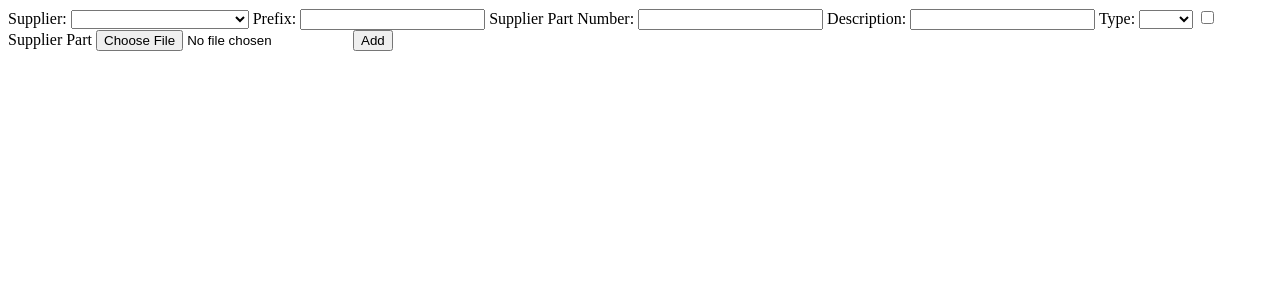
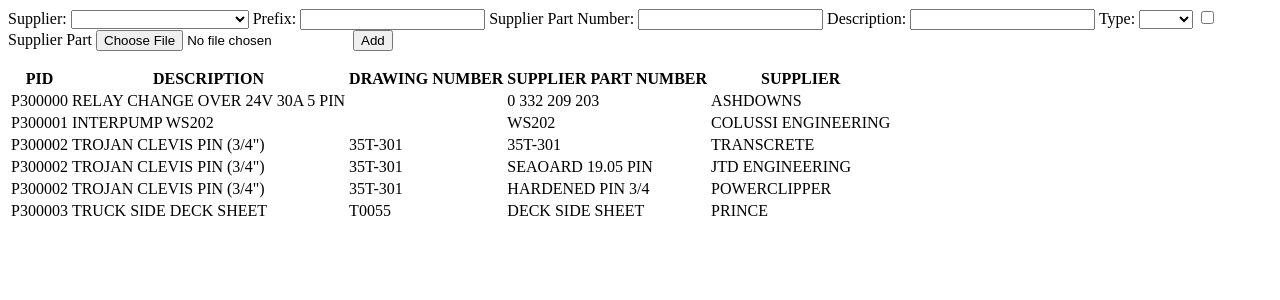
Before and after one commit to neas5791/dbPart, a PHP site: page / in a window 1280 px wide. Shown: the top 300 px of the page. Run offline with PHP 8.4, Linux system fonts and the light colour scheme; data comes from the database, SQL or seed files in the repository.

Commit message:
table of supplier parts added

```diff
--- a/index.html.php
+++ b/index.html.php
@@ -57,5 +57,28 @@
 	<input type="hidden" name="action" value="upload">
 	<input type="submit" name="add" value="Add"></input>
 </form>
+
+<div>
+	<table>
+		<tr>
+			<th>PID</th>
+			<th>DESCRIPTION</th>
+			<th>DRAWING NUMBER</th>
+			<th>SUPPLIER PART NUMBER</th>
+			<th>SUPPLIER</th>
+		</tr>
+		<?php foreach($results AS $row): ?>
+			<tr>
+            <td><?php echo $row['PID']; ?></td>
+            <td><?php echo $row['DESCRIPTION']; ?></td>
+            <td><?php echo $row['DWG_NUMBER']; ?></td>
+            <td><?php echo $row['PART_NUMBER']; ?></td>
+            <td><?php echo $row['SUPPLIER']; ?></td>
+          </tr>
+    <?php endforeach; ?>
+
+	</table>
+
+</div>
 </body>
 </html>
--- a/index.php
+++ b/index.php
@@ -160,6 +160,23 @@
 		$s = $pdo->prepare($sql);
 		$s -> execute();
 		$prefixes = $s -> fetchAll();
+
+
+		$sql = 'SELECT
+					CONCAT(tbPart.prefix, tbPart.id) AS "PID",
+					tbPart.descr AS "DESCRIPTION",
+					IFNULL(tbDrawing.drawing_number,"") AS "DWG_NUMBER",
+					tbSupplierPart.sup_part_number AS "PART_NUMBER",
+					tbSupplier.company as "SUPPLIER"
+				FROM tbPart
+				LEFT OUTER JOIN tbDrawing ON tbPart.id = tbDrawing.partid
+				LEFT OUTER JOIN tbSupplierPart ON tbPart.id = tbSupplierPart.partid
+				INNER JOIN tbSupplier ON tbSupplierPart.supplierid = tbSupplier.id
+				ORDER BY PID';
+		$s = $pdo->prepare($sql);
+		$s -> execute();
+		$results = $s -> fetchAll();
+
 	}
 	catch (PDOException $e) {
 		$error =  'Error getting Type list:<br>'.
--- a/sql/query1.sql
+++ b/sql/query1.sql
@@ -24,6 +24,7 @@
 SELECT CONCAT(tbPart.prefix, tbPart.id) AS 'PID', tbPart.descr AS 'DESCRIPTION', IFNULL(tbDrawing.drawing_number,'') AS 'DWG NUMBER',tbSupplierPart.sup_part_number AS 'PART NUMBER' FROM tbPart
 LEFT OUTER JOIN tbDrawing ON tbPart.id = tbDrawing.partid
 LEFT OUTER JOIN tbSupplierPart ON tbPart.id = tbSupplierPart.partid
+INNER JOIN tbSupplier ON tb.tbSupplierPart.supplierid = tbSupplier.id
 ORDER BY PID;
 '
 +---------+----------------------------------+------------+-------------------+
```
Also changed, not shown: img/1453333365.jpg (added).
